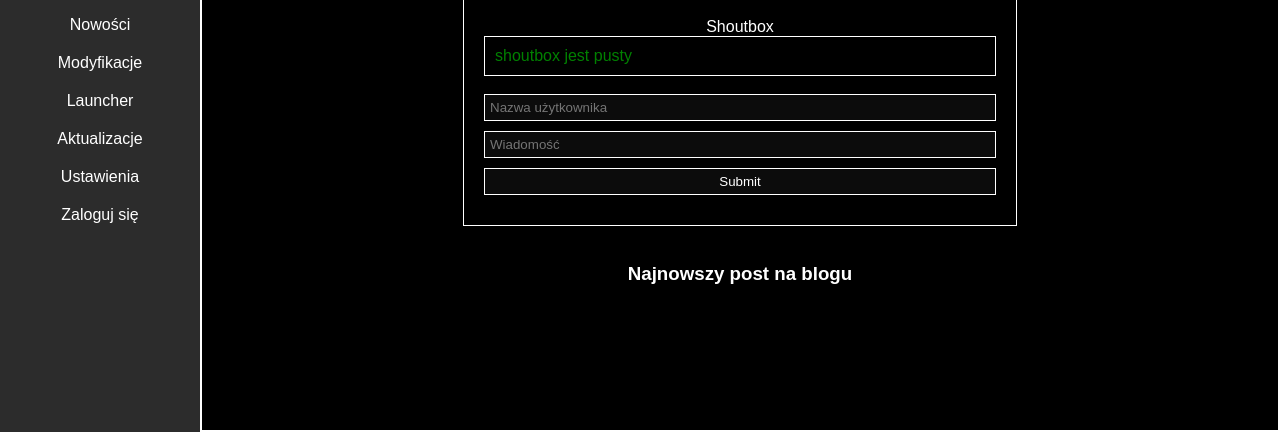
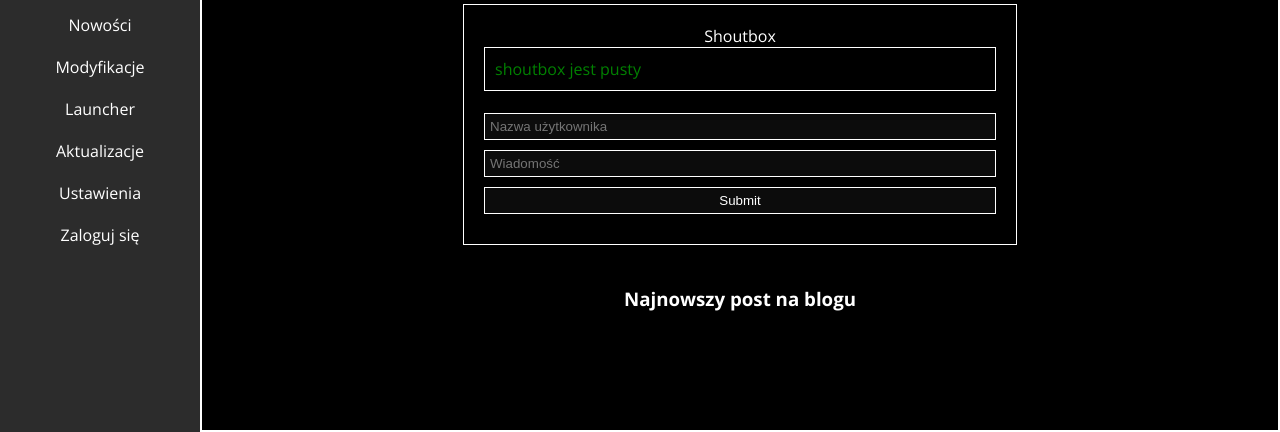
Before and after one commit to SJ2Revive/sj2revive-web-v3, a PHP site: page / in a window 1280 px wide. Shown: the part 368-800 px from the top of the page. Run offline with PHP 8.4, Linux system fonts and the light colour scheme; data that the repository does not hold is empty.

Commit message:
zmiana czcionki

```diff
--- a/static/css/blogpost.css
+++ b/static/css/blogpost.css
@@ -1,6 +1,6 @@
+@import url("font.css");
 body {
     margin: 0;
-    font-family: Arial, sans-serif;
     background-color: black;
     color: white;
     display: flex;
--- /dev/null
+++ b/static/css/font.css
@@ -0,0 +1,10 @@
+@import url('https://fonts.googleapis.com/css2?family=Open+Sans:ital,wght@0,300..800;1,300..800&display=swap');
+
+body {
+    font-family: "Open Sans", sans-serif;
+  font-optical-sizing: auto;
+  font-weight: 300;
+  font-style: normal;
+  font-variation-settings:
+    "wdth" 87.5;
+}
--- a/static/css/main.css
+++ b/static/css/main.css
@@ -1,6 +1,6 @@
+@import url("font.css");
 body {
     margin: 0;
-    font-family: Arial, sans-serif;
     background-color: black;
     color: white;
     display: flex;
```
